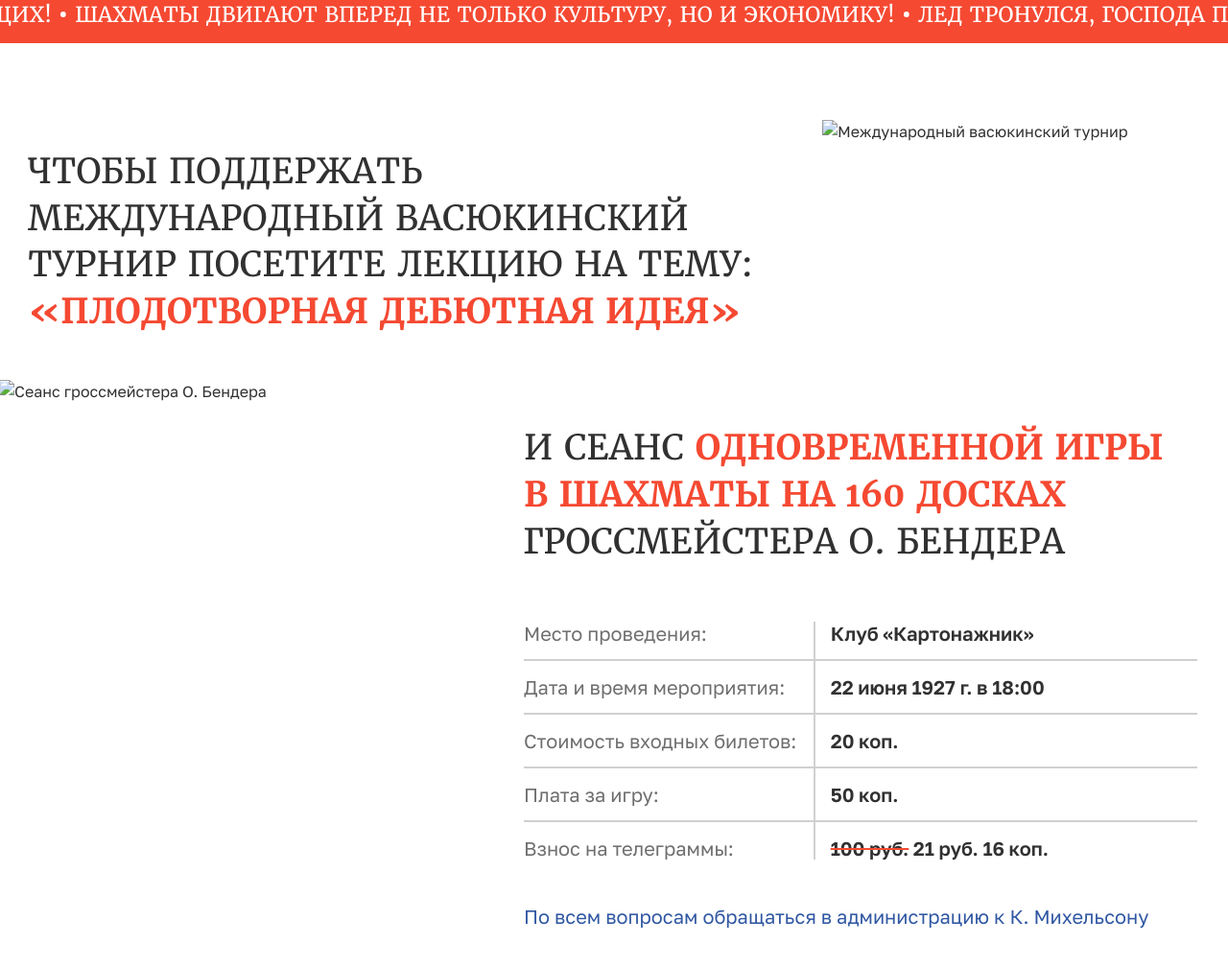
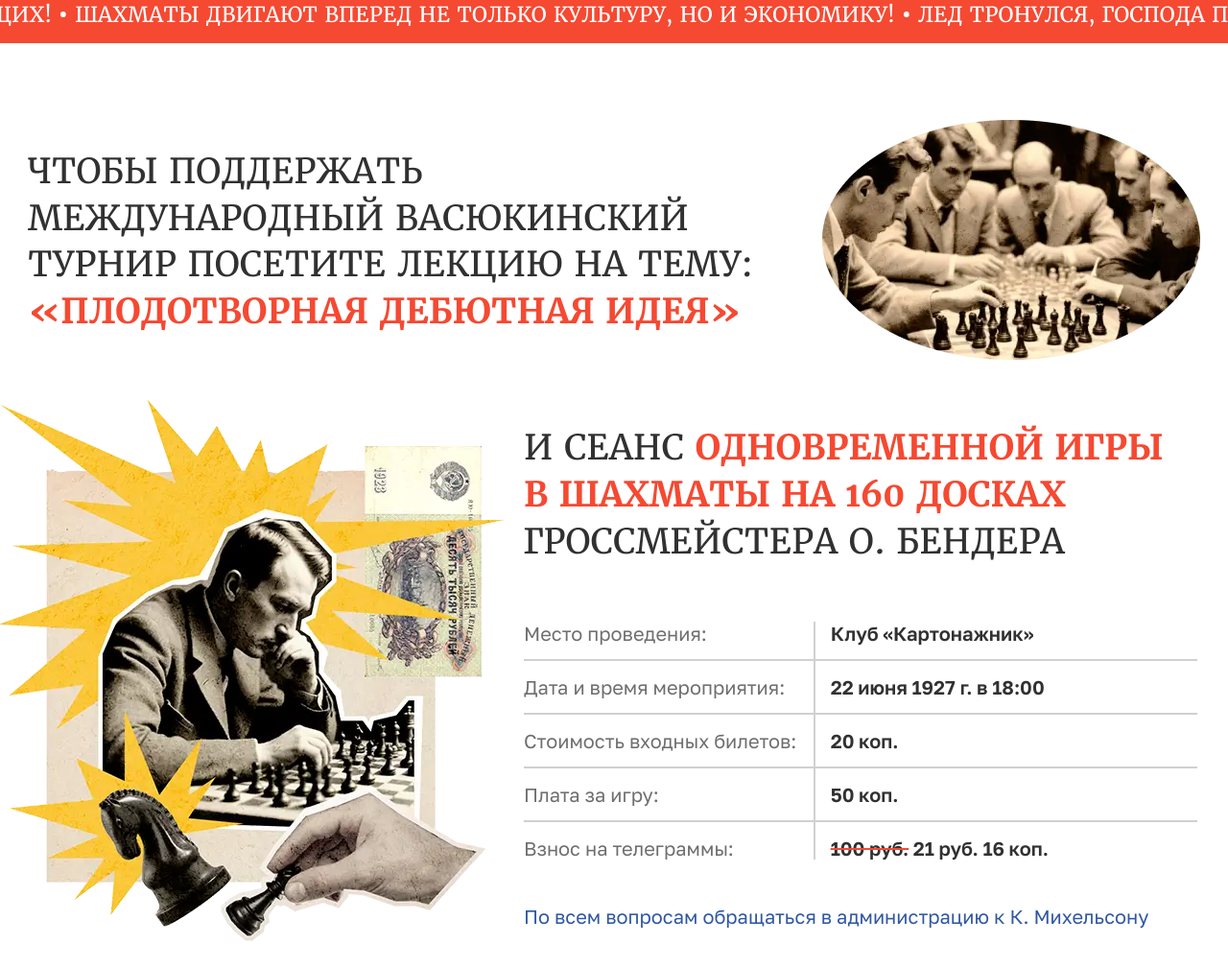
Before and after one commit to egrechnev/4horses, a plain HTML site: page index.html in a window 1280 px wide. Shown: the part 715-1723 px from the top of the page at 96% size. Drawn offline with Linux system fonts and the light colour scheme; the site is published under a folder, as on GitHub Pages, so addresses that start at the root find nothing.

Commit message:
update paths to images

```diff
--- a/index.html
+++ b/index.html
@@ -60,12 +60,12 @@
 
                     <span class="support-title support-title-02">посетите лекцию на тему: <span class="accent">«Плодотворная дебютная идея»</span></span>
 
-                    <img class="image support-img" src="/images/support.webp" alt="Международный васюкинский турнир">
+                    <img class="image support-img" src="images/support.webp" alt="Международный васюкинский турнир">
                 </div>
 
                 <div class="game-session">
                     <div class="game-session-img">
-                        <img src="/images/game-session.webp" alt="Сеанс гроссмейстера О. Бендера">
+                        <img src="images/game-session.webp" alt="Сеанс гроссмейстера О. Бендера">
                     </div>
                     <div class="game-session-content">
                         <div class="support-title">
```
